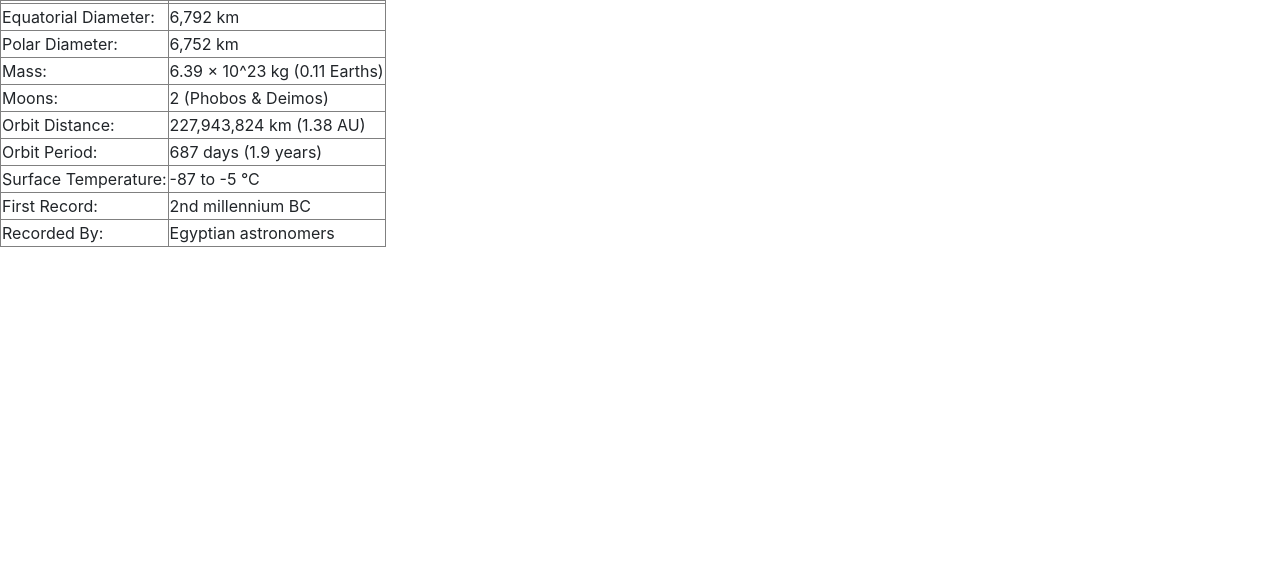
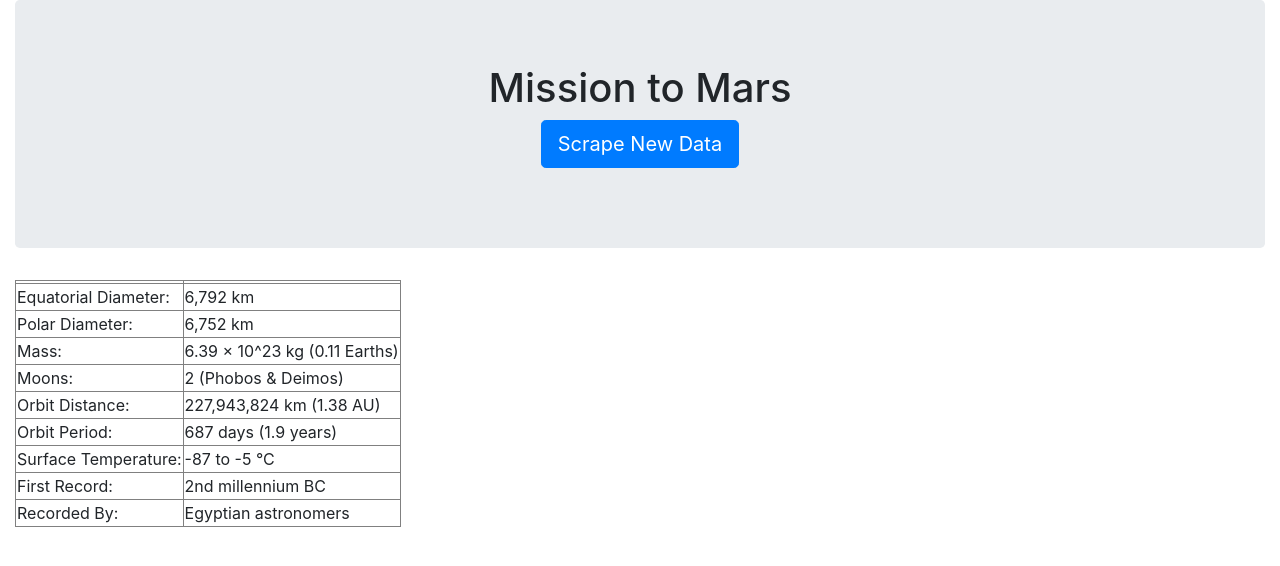
Before and after one commit to ckaady/web-scraping-challenge, a Flask app: page / in a window 1280 px wide. Shown: the top 566 px of the page. Run offline with Flask 2, Linux system fonts and the light colour scheme; data that the repository does not hold is empty; some libraries are stand-ins or nearby versions.

Commit message:
added jumbotron to html

```diff
--- a/Missions_to_Mars/templates/index.html
+++ b/Missions_to_Mars/templates/index.html
@@ -11,6 +11,11 @@
 
 
 <body>
+    <div class="container-fluid">
+        <div class="jumbotron text-center">
+          <h1>Mission to Mars</h1>
+          <p><a class="btn btn-primary btn-lg" href="/scrape" role="button">Scrape New Data</a></p>
+        </div>
     <table border="1" >
         <thead>
           <tr style="text-align: right;">
@@ -56,5 +61,6 @@
           </tr>
         </tbody>
       </table>
+    </div>
 </body>
 </html>
```
